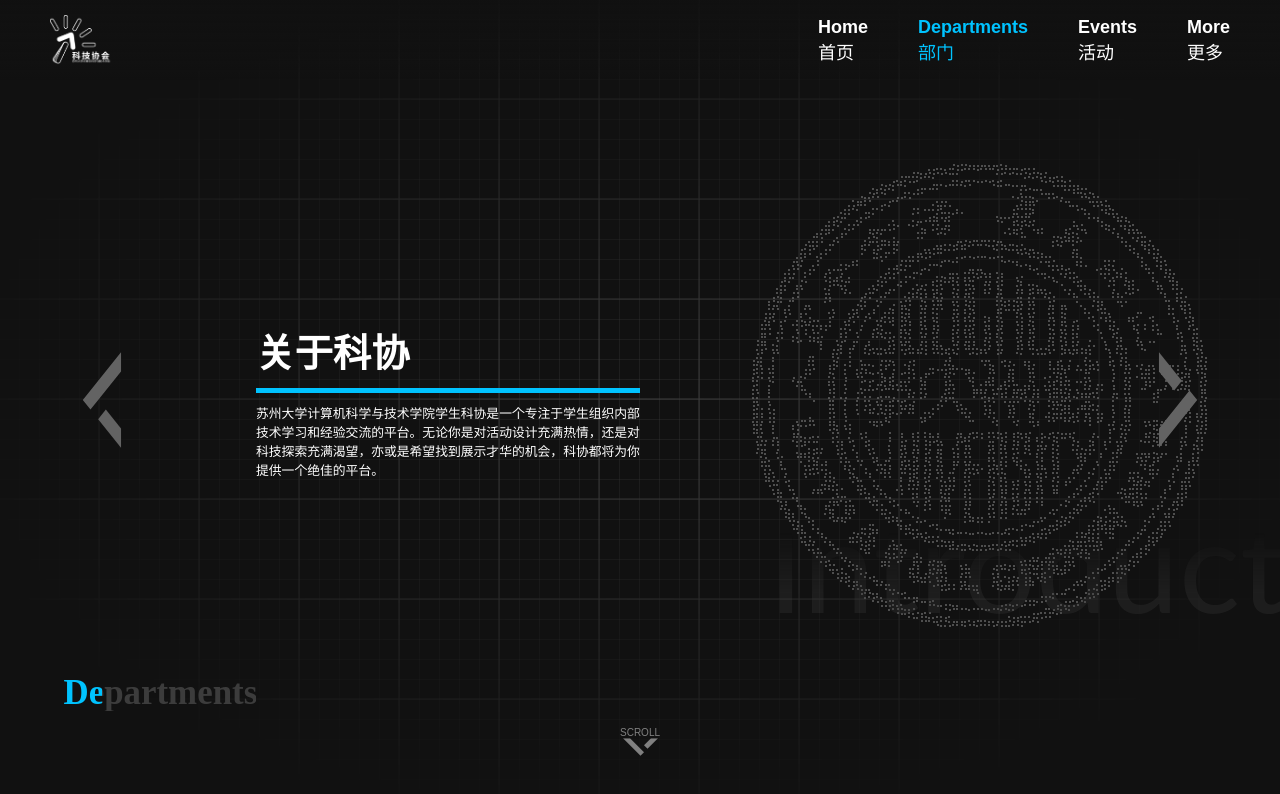
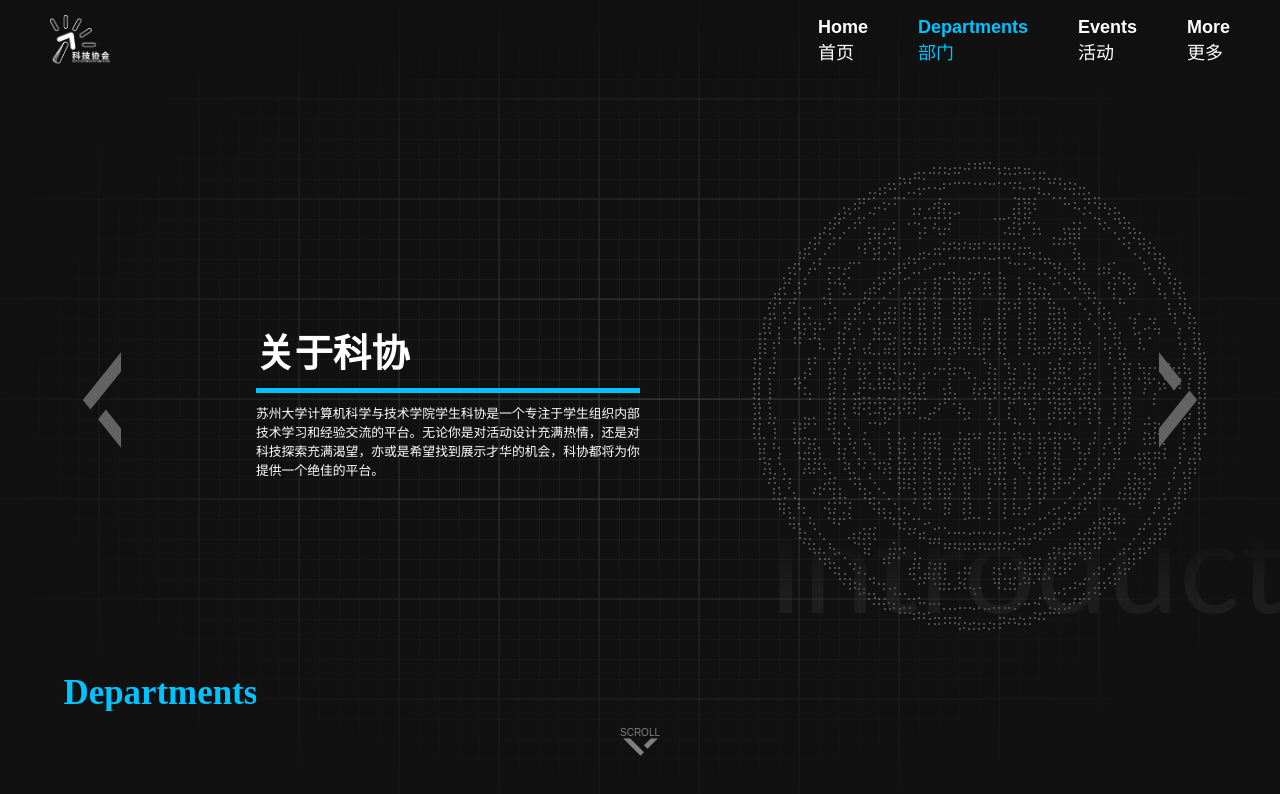
Before and after one commit to SudaKX/kxpage, a Vue app: page /departments in a window 1280 px wide. Shown: the top 794 px of the page. Built offline with nearby package versions, Linux system fonts and the light colour scheme; the HTML template or start-up script is replaced by a standard one.

Commit message:
feat(departments): 更新进度条样式

```diff
--- a/src/components/DeptDetailSwitch.vue
+++ b/src/components/DeptDetailSwitch.vue
@@ -31,9 +31,13 @@
 const detailSpecSize: number = detailSpecs.length
 const deptDetail = computed(() => detailSpecs[currentDepartment.value])
 const pageIndicatorStyle = computed(() => {
-  const left = currentDepartment.value * 100 / detailSpecSize;
-  const width = 100 / detailSpecSize;
-  return `left: ${left}%; width: ${width}%;`
+  let width = 100 / (detailSpecSize - 1);
+  let left = (currentDepartment.value - 1) * width;
+  if (currentDepartment.value == 0) {
+    left = 0;
+    width = 100;
+  }
+  return `left: ${left}%; width: ${width}%;`;
 })
 
 function changeDept(step: number) {
@@ -149,7 +153,9 @@
   position: absolute;
   height: 100%;
   background-color: var(--kx-dark-activate);
-  transition: left 200ms ease-in-out;
+  transition:
+    left 200ms ease-in-out,
+    width 200ms ease;
 }
 
 </style>
--- a/src/package/points.ts
+++ b/src/package/points.ts
@@ -38,7 +38,7 @@
 export const config = {
   brightnessThreshold: 170,
   alphaThreshold: 20,
-  sampleStep: 4,
+  sampleStep: 5,
   fillR: 150,
   fillG: 150,
   fillB: 150,
```
